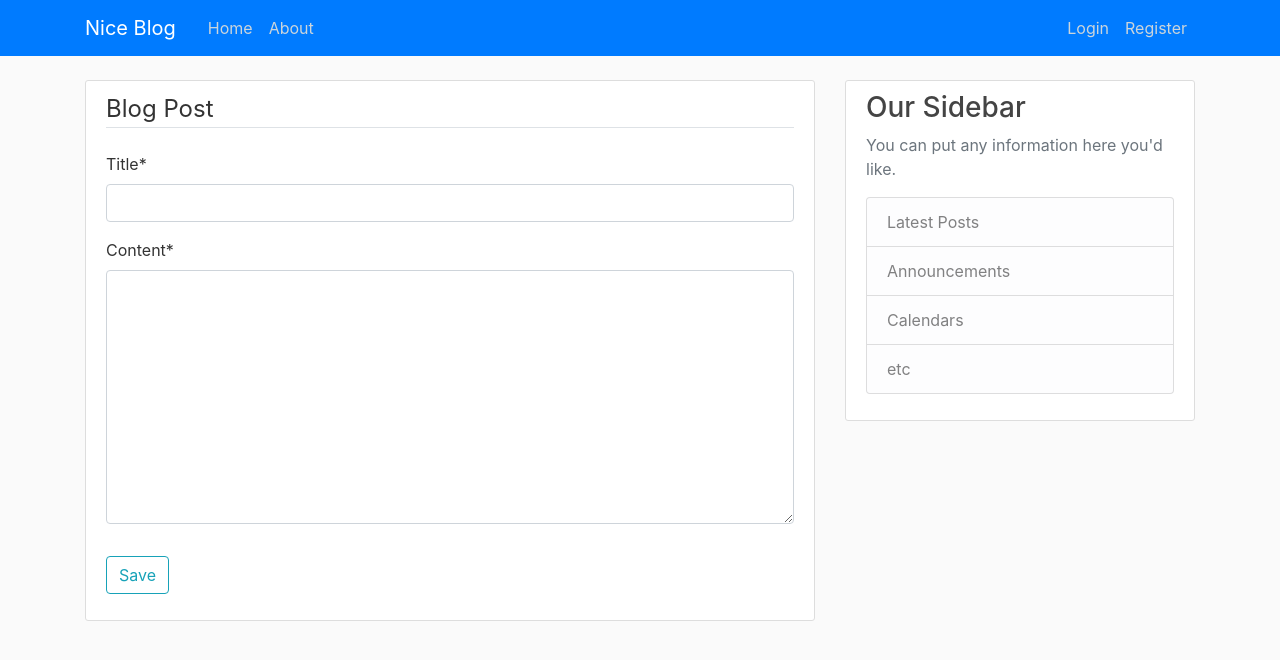
After one commit to yalain03/django-blog, a Django app: page /post/new/ in a window 1280 px wide. The commit adds this page. Shown: the top 660 px of the page. Run offline with Django 3.2, Linux system fonts and the light colour scheme; some libraries are stand-ins or nearby versions.

```diff
--- a/blog/models.py
+++ b/blog/models.py
@@ -1,6 +1,7 @@
 from django.db import models
 from django.utils import timezone
 from django.contrib.auth.models import User
+from django.urls import reverse
 
 # Create your models here.
 
@@ -12,3 +13,6 @@ class Post(models.Model):
 
     def __str__(self):
         return self.title
+
+    def get_absolute_url(self):
+        return reverse('post-detail', kwargs={'pk': self.pk})
--- a/blog/templates/blog/home.html
+++ b/blog/templates/blog/home.html
@@ -9,7 +9,7 @@
               <a class="mr-2" href="#">{{ post.author }}</a>
               <small class="text-muted">{{ post.date_posted | date:"F d, Y" }}</small>
             </div>
-            <h2><a class="article-title" href="#">{{ post.title }}</a></h2>
+            <h2><a class="article-title" href="{% url 'post-detail' post.id %}">{{ post.title }}</a></h2>
             <p class="article-content">{{ post.content }}</p>
           </div>
         </article>
--- /dev/null
+++ b/blog/templates/blog/post_form.html
@@ -0,0 +1,16 @@
+{% extends 'blog/home.html' %}
+{% load crispy_forms_tags %}
+{% block content %}
+    <div class="content-section">
+        <form method="POST">
+            {% csrf_token %}
+            <fieldset class="form-group">
+                <legend class="border-bottom mb-4">Blog Post</legend>
+                {{ form | crispy }}
+            </fieldset>
+            <div class="form-group">
+                <button class="btn btn-outline-info" type="submit">Save</button>
+            </div>
+        </form>
+    </div>
+{% endblock %}
--- a/blog/urls.py
+++ b/blog/urls.py
@@ -1,8 +1,11 @@
 from django.urls import path
+from .views import PostListView, PostDetailView, PostCreateView
 from . import views
 
 
 urlpatterns = [
-    path('', views.home, name='blog-home'),
+    path('', PostListView.as_view(), name='blog-home'),
+    path('post/<int:pk>/', PostDetailView.as_view(), name='post-detail'),
+    path('post/new/', PostCreateView.as_view(), name='post-create'),
     path('about/', views.about, name='blog-about'),
 ]
--- a/blog/views.py
+++ b/blog/views.py
@@ -1,4 +1,5 @@
 from django.shortcuts import render
+from django.views.generic import ListView, DetailView, CreateView, UpdateView, DeleteView
 from .models import Post
 
 # Create your views here.
@@ -7,5 +8,22 @@ def home(request):
     context = {'posts': Post.objects.all()}
     return render(request, 'blog/home.html', context)
 
+class PostListView(ListView):
+    model = Post
+    template_name = 'blog/home.html'
+    context_object_name = 'posts'
+    ordering = ['-date_posted']
+
+class PostDetailView(DetailView):
+    model = Post
+
+class PostCreateView(CreateView):
+    model = Post
+    fields = ['title', 'content']
+
+    def form_valid(self, form):
+        form.instance.author = self.request.user
+        return super().form_valid(form)
+
 def about(request):
     return render(request, 'blog/about.html', {'title': 'about'})
--- a/django_project/urls.py
+++ b/django_project/urls.py
@@ -26,7 +26,7 @@ urlpatterns = [
     path('profile/', users_views.profile, name='profile'),
     path('login/', auth_views.LoginView.as_view(template_name='users/login.html'), name='login'),
     path('logout/', auth_views.LogoutView.as_view(template_name='users/logout.html'), name='logout'),
-    path('blog/', include('blog.urls')),
+    path('', include('blog.urls')),
 ]
 
 if settings.DEBUG:
```
Also changed, not shown: blog/templates/blog/post_detail.html (added, +14 -0 lines), db.sqlite3.
